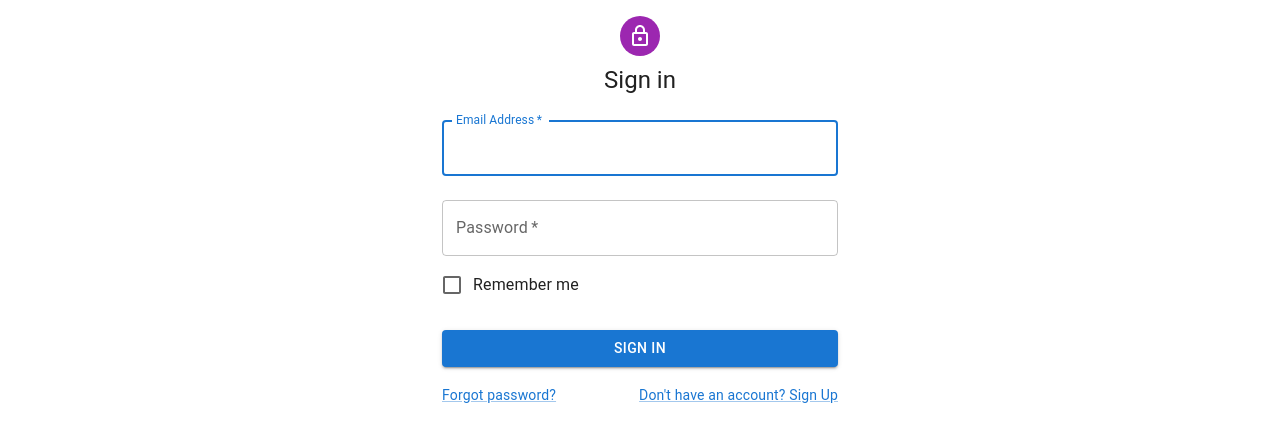
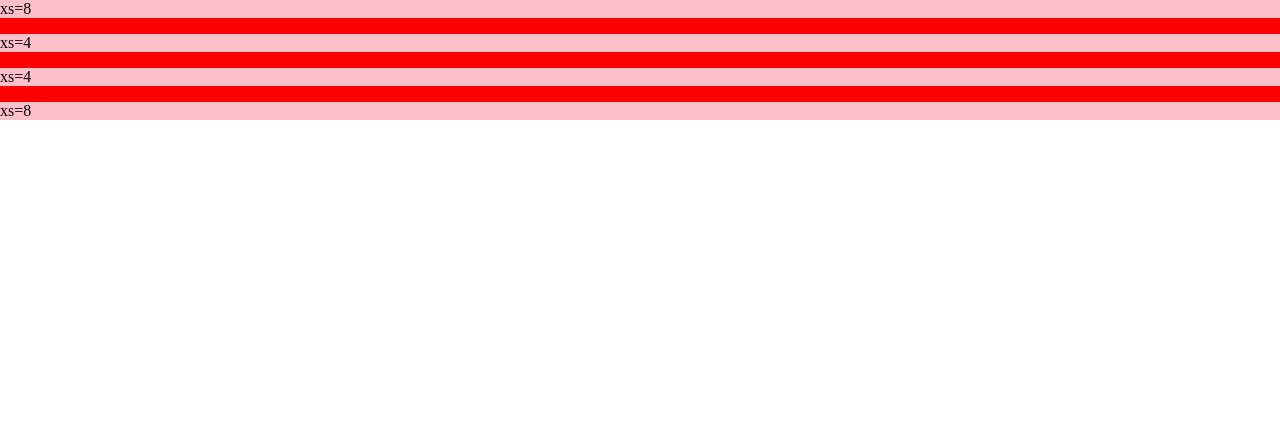
Before and after one commit to Nassim-Ddr/Twotter, a React (Create React App) app: page / in a window 1280 px wide. Shown: the top 442 px of the page. Built offline with nearby package versions, Linux system fonts and the light colour scheme.

Commit message:
starting Home page

```diff
--- a/src/components/App.js
+++ b/src/components/App.js
@@ -4,7 +4,7 @@ import Main from './Main'
 
 function App() {
   return (
-    <Main cnx="FALSE" cur="SIGNIN"/>
+    <Main cnx="TRUE" cur="SIGNIN"/>
     );
 }
 
--- a/src/components/Home.js
+++ b/src/components/Home.js
@@ -1,13 +1,61 @@
 import React from 'react';
-
+import Container from '@mui/material/Container';
+import CssBaseline from '@mui/material/CssBaseline';
+import Grid from '@mui/material/Grid';
+import Box from '@mui/material/Box';
+import Paper from '@mui/material/Paper';
+import { styled } from '@mui/material/styles';
 
 class Home extends React.Component {
     render() {
         return (
-            <div className="App">
-            <h1>CONNECTE</h1>
-            </div>
-      );
+            <Box sx={{ flexGrow: 1 }}>
+                <Grid container  direction="column" justifyContent="center" spacing={2} className='Grid'>
+                    <Grid item className='GridItem'>
+                        <div className='Item'>xs=8</div>
+                    </Grid>
+                    <Grid item className='GridItem'>
+                        <div className='Item'>xs=4</div>
+                    </Grid>
+                    <Grid item className='GridItem'>
+                        <div className='Item'>xs=4</div>
+                    </Grid>
+                    <Grid item className='GridItem'>
+                        <div className='Item'>xs=8</div>
+                    </Grid>
+                </Grid>
+            </Box>
+            // <Container component="main">
+            //     <CssBaseline />
+            //     <Box className='flex-column-center'>
+            //         <Box>
+            //             <Grid container direction="column" justifyContent="center" alignItems="center" spacing={2}>
+            //                 <div className='Item'>qsdsqd</div>
+            //                 <div className='Item'>qsdsqd</div>
+            //                 <div className='Item'>qsdsqd</div>
+            //                 <div className='Item'>qsdsqd</div>
+            //                 <div className='Item'>qsdsqd</div>
+
+            //                 <Grid item className='GridItem'>
+            //                     <div className='Item'>qsdsqd</div>
+            //                 </Grid>
+            //                 <Grid item className='GridItem'>
+            //                     <div className='Item'>qsdsqd</div>
+            //                 </Grid>
+            //                 <Grid item className='GridItem'>
+            //                     <div className='Item'>qsdsqd</div>
+            //                 </Grid>
+            //                 <Grid item className='GridItem'>
+            //                     <div className='Item'>qsdsqd</div>
+            //                 </Grid>
+            //                 <Grid item className='GridItem'>
+            //                     <div className='Item'>qsdsqd</div>
+            //                 </Grid>
+            //             </Grid>
+            //         </Box>
+            //     </Box>
+            // </Container>
+        );
     }
 }
 
--- a/src/style/App.css
+++ b/src/style/App.css
@@ -4,8 +4,20 @@
 }
 
 .flex-column-center {
-  margin-top: 8px;
   display: flex;
   flex-direction: column;
   align-items: center;
+  background-color: lightgrey;
+}
+
+.GridItem {
+  background-color: red;
+}
+
+.Item {
+  background-color: pink;
+}
+
+.Grid {
+  background-color: grey;
 }/*# sourceMappingURL=App.css.map */
--- a/src/style/App.scss
+++ b/src/style/App.scss
@@ -4,9 +4,20 @@
 }
 
 .flex-column-center {
-    margin-top: 8px;
     display: flex;
     flex-direction: column;
     align-items: center;
-    //background-color: lightgrey;
+    background-color: lightgrey;
 }
+
+.GridItem {
+    background-color: red;
+}
+
+.Item {
+    background-color: pink;
+}
+
+.Grid {
+    background-color: grey;
+}
```
Also changed, not shown: 1 other file (tests, documents, lock files or other folders).
